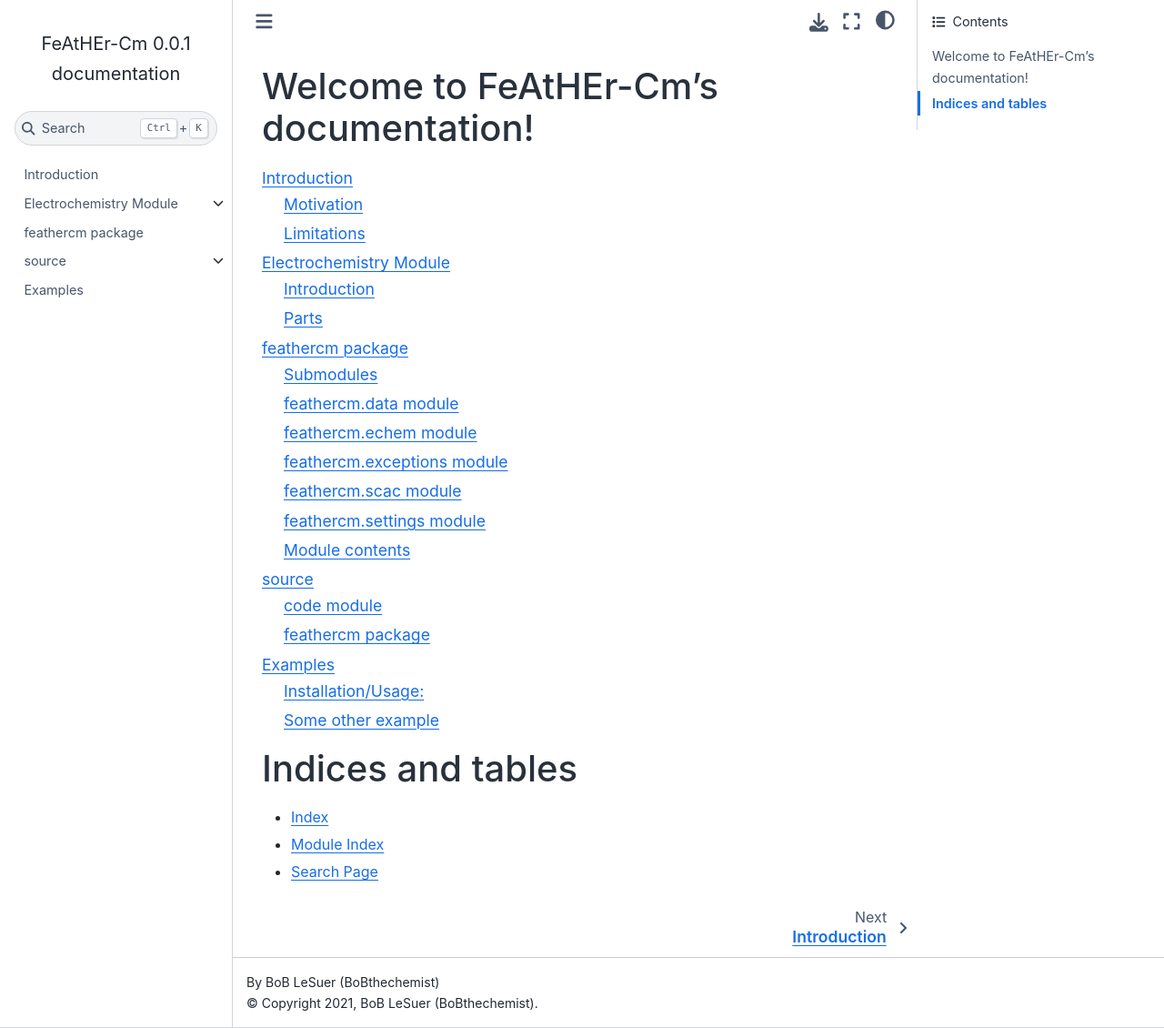
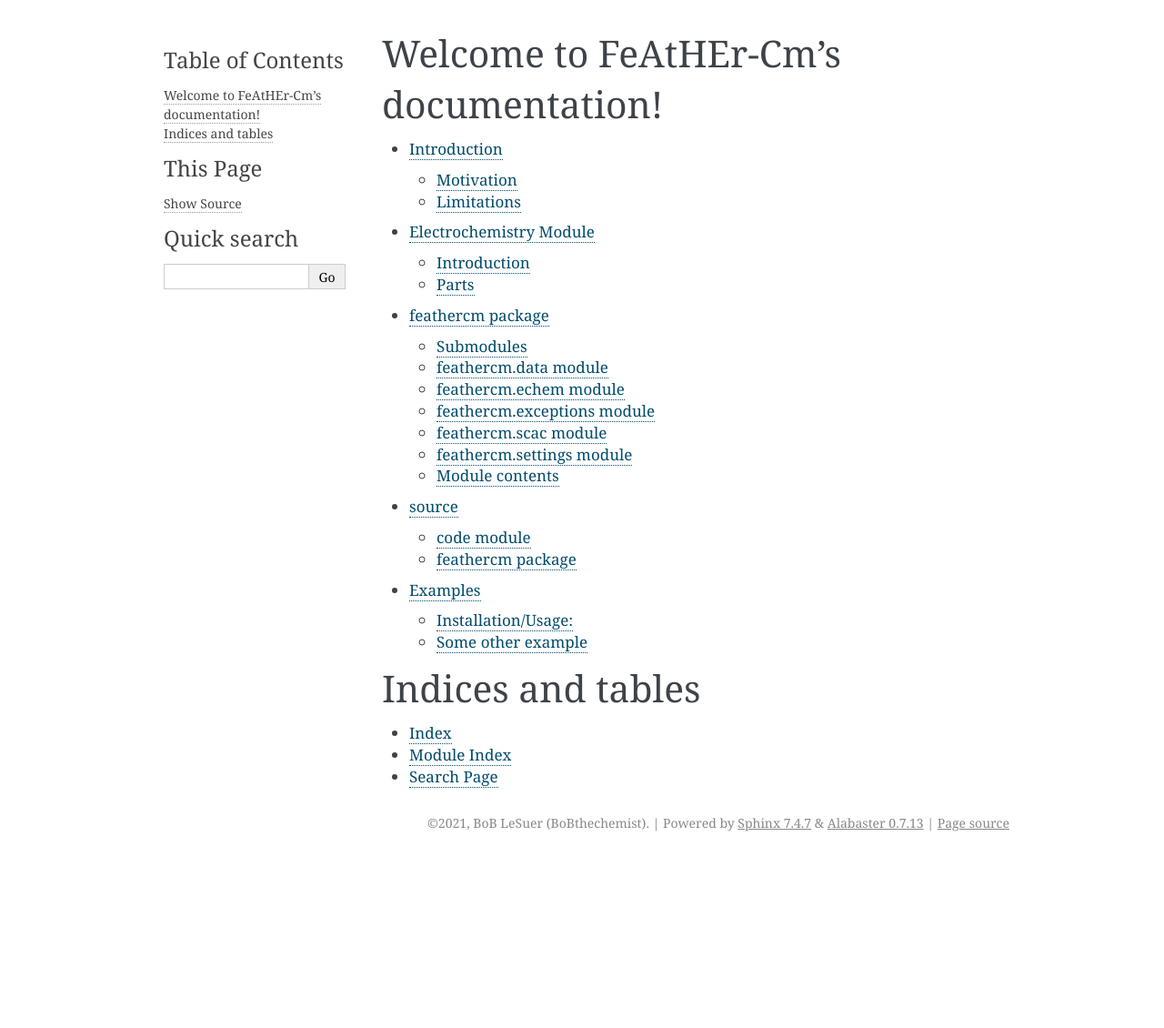
Before and after one commit to bobthechemist/feathercm, a Sphinx documentation site: the page built from docs/source/index.rst, in a window 1280 px wide and 1130 px high. Shown: the whole window at 91% size. Built offline with Sphinx 7.4.7, drawn with Linux system fonts in a browser that asks for light colours.

Commit message:
Update conf.py

```diff
--- a/docs/source/conf.py
+++ b/docs/source/conf.py
@@ -47,7 +47,7 @@ exclude_patterns = []
 # The theme to use for HTML and HTML Help pages.  See the documentation for
 # a list of builtin themes.
 #
-html_theme = 'sphinx_book_theme'
+html_theme = 'alabaster'
 
 # Add any paths that contain custom static files (such as style sheets) here,
 # relative to this directory. They are copied after the builtin static files,
```
